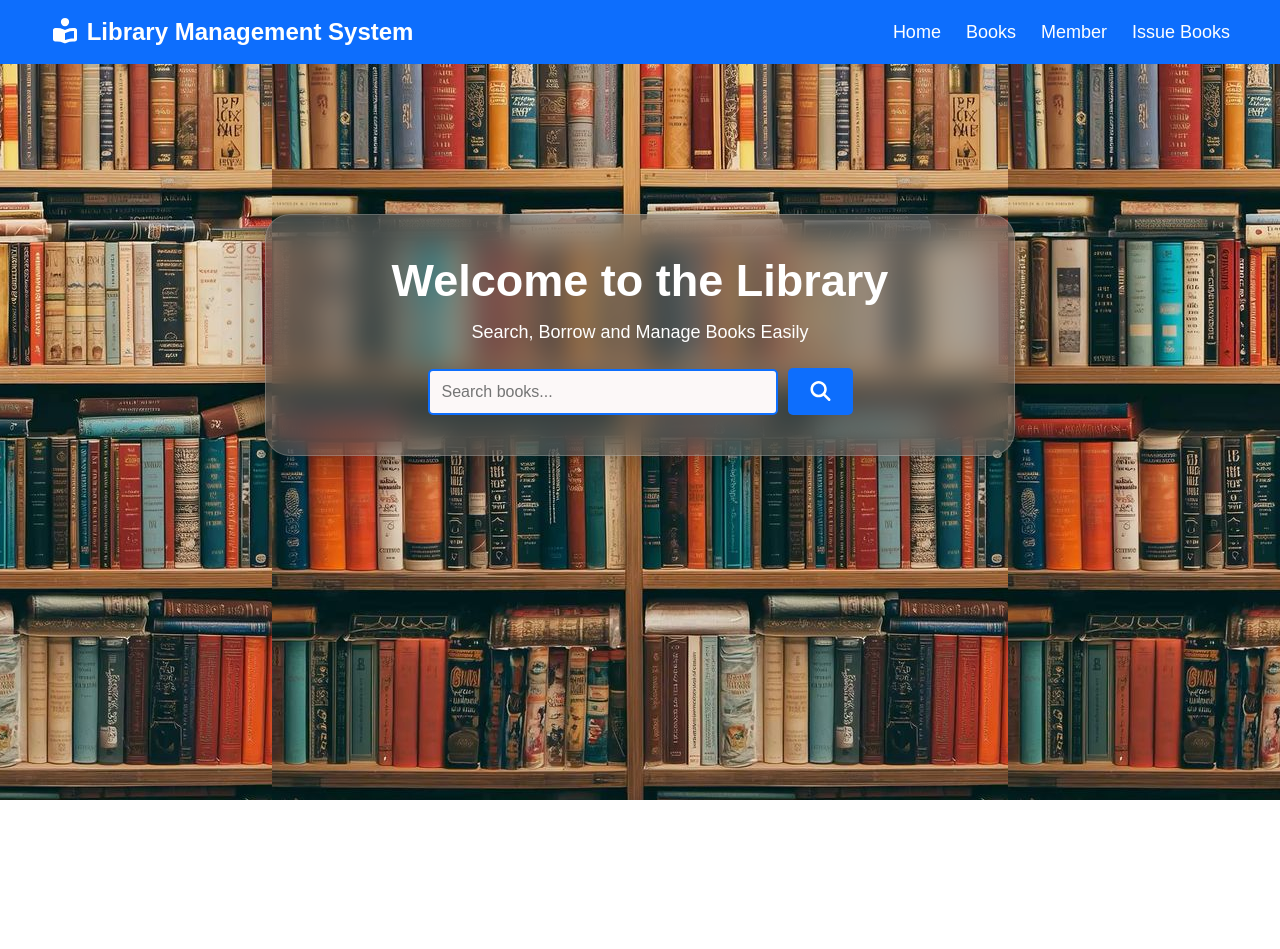
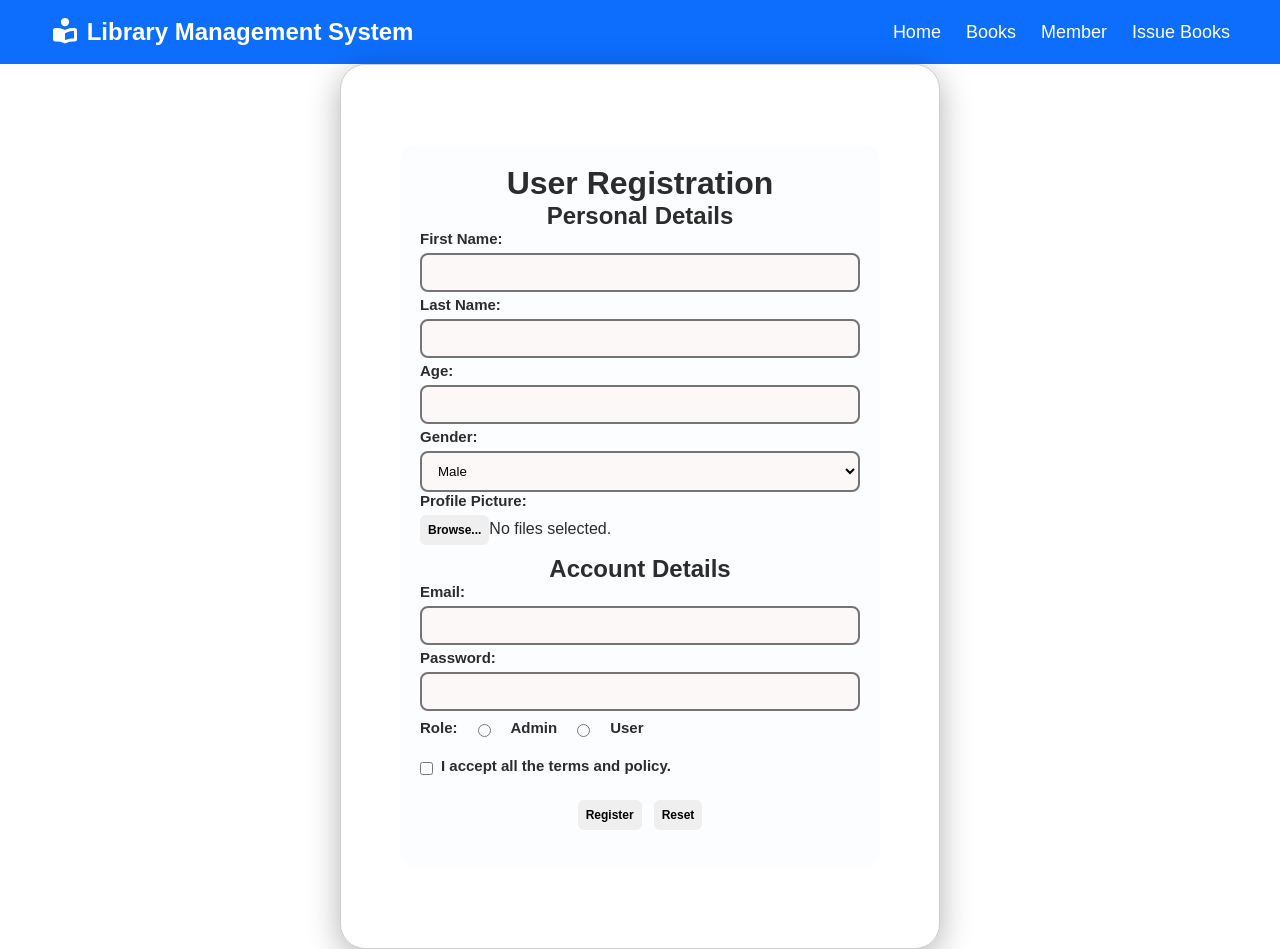
Before and after one commit to Bhista21/library-management-system, a React (Create React App) app: page /Register in a window 1280 px wide. Before the commit the page ends 800 px from the top, so only its background shows below. Built offline with nearby package versions, Linux system fonts and the light colour scheme.

Commit message:
Added Register Form

```diff
--- a/src/Mycomponents/App.js
+++ b/src/Mycomponents/App.js
@@ -1,40 +1,25 @@
-import React, { Component } from "react";
+import React from "react";
+import { BrowserRouter, Routes, Route } from "react-router-dom";
 import Nav from "./nav";
 import Books from "./Books";
 import Member from "./Member";
 import Home from "./Home";
 import Issuebook from "./Issue-book";
-
-import { FontAwesomeIcon } from "@fortawesome/react-fontawesome";
-import { faMagnifyingGlass } from "@fortawesome/free-solid-svg-icons";
+import Register from "./Register";
 import "./Css/App.css";
 
 function App() {
-  let component;
-  console.log(window.location.pathname);
-  switch (window.location.pathname) {
-    case "/Home":
-      component = <Home />;
-      break;
-    case "/Books":
-      component = <Books />;
-      break;
-
-    case "/Member":
-      component = <Member />;
-      break;
-    case "/Issuebooks":
-      component = <Issuebook />;
-      break;
-    default:
-      component = <Home />;
-      break;
-  }
   return (
-    <>
+    <BrowserRouter>
       <Nav />
-      <div className="container">{component}</div>
-    </>
+      <Routes>
+        <Route path="/Home" element={<Home />} />
+        <Route path="/Books" element={<Books />} />
+        <Route path="/Member" element={<Member />} />
+        <Route path="/Issuebooks" element={<Issuebook />} />
+        <Route path="/Register" element={<Register />} />
+      </Routes>
+    </BrowserRouter>
   );
 }
 
--- a/src/Mycomponents/Books.js
+++ b/src/Mycomponents/Books.js
@@ -4,6 +4,7 @@ import { FontAwesomeIcon } from "@fortawesome/react-fontawesome";
 import { faMagnifyingGlass } from "@fortawesome/free-solid-svg-icons";
 function Books() {
   return (
+    <div className="book-container">
       <div className="Books">
         <div className="top-bar">
           <div className="search-box">
@@ -34,6 +35,7 @@ function Books() {
           </table>
         </div>
       </div>
+    </div>
   );
 }
 
--- a/src/Mycomponents/Css/App.css
+++ b/src/Mycomponents/Css/App.css
@@ -4,21 +4,3 @@
   box-sizing: border-box;
   font-family: Arial, Helvetica, sans-serif;
 }
-
-body {
-  background-image: url("/Pics/bg.jpg");
-  background-position: center;
-  background-attachment: fixed;
-  min-height: 100vh;
-}
-.container {
-  width: 750px;
-  max-width: 90%;
-  margin: 0 auto;
-  padding: 40px 30px;
-  background: rgba(106, 104, 104, 0.45);
-  backdrop-filter: blur(15px);
-  border: 1px solid rgba(255, 255, 255, 0.2);
-  border-radius: 25px;
-  box-shadow: 0 8px 32px rgba(0, 0, 0, 0.3);
-}
--- a/src/Mycomponents/Css/Books.css
+++ b/src/Mycomponents/Css/Books.css
@@ -1,24 +1,18 @@
-body {
-  background-color: white;
-  color: rgb(248, 245, 245);
+.book-container {
+  padding-top: 50px;
 }
+.Books {
+  width: 750px;
+  max-width: 90%;
+  margin: 0 auto;
+  padding: 40px 30px;
+  background: rgba(211, 209, 209, 0.45);
 
-.navbar {
-  display: flex;
-  justify-content: space-between;
-  align-items: center;
-  background: #0d6efd;
-  padding: 18px 50px;
-  margin-bottom: 150px;
-}
-.container {
-  width: 600px;
-  max-width: auto;
-  margin: 0 auto;
-  padding: 30px;
-  background: white;
-  border-radius: 20px;
-  border: 1px solid black;
+  border: 1px solid rgba(255, 255, 255, 0.2);
+  border-radius: 25px;
+  box-shadow: 0 8px 32px rgba(0, 0, 0, 0.3);
+  justify-content: center;
+  text-align: center;
 }
 
 table {
@@ -29,7 +23,7 @@ table {
 
 td,
 th {
-  border: 1px solid #dddddd;
+  border: 1px solid #525151;
   text-align: left;
   padding: 8px;
 }
--- a/src/Mycomponents/Css/Home.css
+++ b/src/Mycomponents/Css/Home.css
@@ -1,13 +1,33 @@
+.Home-container {
+  min-height: 100vh;
+  background-image: url("/Pics/bg.jpg");
+  background-size: cover;
+  background-position: center;
+  background-repeat: no-repeat;
+  background-attachment: fixed;
+
+  display: flex;
+  justify-content: center;
+  align-items: center;
+}
 .hero {
   text-align: center;
   justify-items: center;
+  width: 750px;
+  max-width: 90%;
+  margin: 0 auto;
+  padding: 40px 30px;
+  background: rgba(106, 104, 104, 0.45);
+  backdrop-filter: blur(15px);
+  border: 1px solid rgba(255, 255, 255, 0.2);
+  border-radius: 25px;
+  box-shadow: 0 8px 32px rgba(0, 0, 0, 0.3);
 }
 
 .hero h1 {
   font-size: 45px;
   color: #ffffff;
 }
-
 .hero p {
   font-size: 18px;
   color: #ffffff;
--- a/src/Mycomponents/Css/Member.css
+++ b/src/Mycomponents/Css/Member.css
@@ -1,3 +1,19 @@
+.member-container {
+  padding-top: 50px;
+}
+.member {
+  width: 500px;
+  max-width: 90%;
+  margin: 0 auto;
+  padding: 40px 30px;
+  background: #fefefe;
+  height: 600px;
+  border: 1px solid rgba(9, 9, 9, 0.2);
+  border-radius: 25px;
+  box-shadow: 0 8px 32px rgba(0, 0, 0, 0.3);
+  justify-content: center;
+  text-align: center;
+}
 form {
   background-color: #fcfdff;
   width: 100%;
--- /dev/null
+++ b/src/Mycomponents/Css/Register.css
@@ -0,0 +1,110 @@
+.register-container {
+  width: 600px;
+  max-width: 90%;
+  margin: 0 auto;
+  padding: 30px;
+
+  border: 1px solid rgba(9, 9, 9, 0.2);
+  border-radius: 25px;
+  box-shadow: 0 8px 32px rgba(0, 0, 0, 0.3);
+}
+
+.register-title {
+  text-align: center;
+}
+
+.register-subtitle {
+  text-align: center;
+}
+
+.register-form {
+  width: 100%;
+  max-width: 480px;
+  margin: 50px auto;
+  padding: 20px;
+  border-radius: 16px;
+  overflow: hidden;
+  color: rgb(43, 44, 43);
+}
+
+.register-form label {
+  display: block;
+  margin-bottom: 6px;
+  font-weight: bold;
+  font-size: 15px;
+}
+
+.register-group {
+  margin-bottom: 18px;
+}
+
+.register-radio-group {
+  display: flex;
+  gap: 20px;
+  margin-top: 8px;
+}
+
+.register-checkbox-group {
+  display: flex;
+  align-items: center;
+  gap: 8px;
+  margin: 15px 0;
+}
+
+.register-button-group {
+  display: flex;
+  gap: 12px;
+  margin-top: 20px;
+  justify-content: center;
+}
+
+.register-form button {
+  padding: 8px;
+  font-size: 12px;
+  font-weight: bold;
+  cursor: pointer;
+  border-radius: 6px;
+  border: none;
+}
+
+.register-form input[type="text"],
+.register-form input[type="email"],
+.register-form input[type="number"],
+.register-form input[type="password"],
+.register-form select {
+  width: 100%;
+  padding: 10px 12px;
+  background-color: rgb(252, 248, 248);
+  border: 2px solid rgb(117, 116, 116);
+  border-radius: 8px;
+}
+
+.register-error {
+  color: rgb(255, 0, 0);
+  font-size: 0.8em;
+  margin-top: 4px;
+  display: block;
+}
+
+.register-success-popup {
+  position: fixed;
+  top: 50%;
+  left: 50%;
+  transform: translate(-50%, -50%);
+  background-color: rgb(79, 79, 87);
+  color: white;
+  padding: 25px 40px;
+  border-radius: 12px;
+  box-shadow: 0 6px 20px rgba(0, 0, 0, 0.3);
+  z-index: 1000;
+  display: none;
+  text-align: center;
+  max-width: 300px;
+}
+
+.register-success-popup button {
+  margin-top: 15px;
+  background-color: white;
+  color: rgb(7, 7, 7);
+  padding: 10px 20px;
+}
--- a/src/Mycomponents/Css/nav.css
+++ b/src/Mycomponents/Css/nav.css
@@ -10,7 +10,6 @@
   align-items: center;
   background: #0d6efd;
   padding: 18px 50px;
-  margin-bottom: 150px;
 }
 .navbar h2 {
   color: white;
--- a/src/Mycomponents/Home.js
+++ b/src/Mycomponents/Home.js
@@ -5,6 +5,7 @@ import "./Css/Home.css";
 
 function Home() {
   return (
+    <div className="Home-container">
       <section className="hero">
         <h1>Welcome to the Library</h1>
         <p>Search, Borrow and Manage Books Easily</p>
@@ -16,6 +17,7 @@ function Home() {
           </button>
         </div>
       </section>
+    </div>
   );
 }
 
--- a/src/Mycomponents/Member.js
+++ b/src/Mycomponents/Member.js
@@ -1,8 +1,10 @@
 import React from "react";
 import "./Css/Member.css";
-
+import { Link } from "react-router-dom";
 function Member() {
   return (
+    <div className="member-container">
+      <div className="member">
         <form id="RegistrationForm">
           <div className="radio-group">
             <label>Role:</label>
@@ -33,9 +35,11 @@ function Member() {
           </div>
 
           <div className="registration">
-        <a href="#register">Not registered? Click Here</a>
+            <Link to="/Register">Not registered? Click Here</Link>
           </div>
         </form>
+      </div>
+    </div>
   );
 }
 export default Member;
--- /dev/null
+++ b/src/Mycomponents/Register.js
@@ -0,0 +1,109 @@
+import React from "react";
+import "./Css/Register.css";
+
+function Register() {
+  return (
+    <div className="register-container">
+      <form className="register-form">
+        <h1 className="register-title">User Registration</h1>
+
+        <h2 className="register-subtitle">Personal Details</h2>
+
+        <div className="register-group">
+          <div>
+            <label htmlFor="firstName">First Name:</label>
+            <input type="text" id="firstName" />
+            <span className="register-error" id="firstNameError"></span>
+          </div>
+
+          <div>
+            <label htmlFor="lastName">Last Name:</label>
+            <input type="text" id="lastName" />
+            <span className="register-error" id="lastNameError"></span>
+          </div>
+
+          <div>
+            <label htmlFor="age">Age:</label>
+            <input type="number" id="age" min="1" max="120" />
+            <span className="register-error" id="ageError"></span>
+          </div>
+
+          <div>
+            <label htmlFor="gender">Gender:</label>
+            <select id="gender">
+              <option value="Male">Male</option>
+              <option value="Female">Female</option>
+              <option value="Other">Other</option>
+            </select>
+          </div>
+
+          <div>
+            <label>Profile Picture:</label>
+
+            <button type="button" id="browseBtn">
+              Browse...
+            </button>
+
+            <input
+              type="file"
+              id="profilepic"
+              accept="image/*"
+              style={{ display: "none" }}
+            />
+
+            <span id="FileName">No files selected.</span>
+
+            <div id="imagePreview" style={{ marginTop: "10px" }}></div>
+          </div>
+
+          <h2 className="register-subtitle">Account Details</h2>
+
+          <div>
+            <label htmlFor="email">Email:</label>
+            <input type="email" id="email" />
+            <span className="register-error" id="emailError"></span>
+          </div>
+
+          <div>
+            <label htmlFor="password">Password:</label>
+            <input type="password" id="password" />
+            <span className="register-error" id="PasswordError"></span>
+          </div>
+
+          <div className="register-radio-group">
+            <label>Role:</label>
+
+            <input type="radio" id="roleAdmin" name="role" />
+            <label htmlFor="roleAdmin">Admin</label>
+
+            <input type="radio" id="roleUser" name="role" />
+            <label htmlFor="roleUser">User</label>
+          </div>
+
+          <div className="register-checkbox-group">
+            <input type="checkbox" id="terms" />
+            <label htmlFor="terms">I accept all the terms and policy.</label>
+          </div>
+
+          <div className="register-button-group">
+            <button type="submit">Register</button>
+
+            <button type="reset" id="resetBtn">
+              Reset
+            </button>
+          </div>
+
+          <div id="successpopup" className="register-success-popup">
+            <h3>Registration Successful</h3>
+
+            <p id="popupMessage"></p>
+
+            <button type="button">OK</button>
+          </div>
+        </div>
+      </form>
+    </div>
+  );
+}
+
+export default Register;
```
Also changed, not shown: src/Mycomponents/nav.js (+6 -6 lines). Lines whose indentation alone changed are shown as unchanged.
